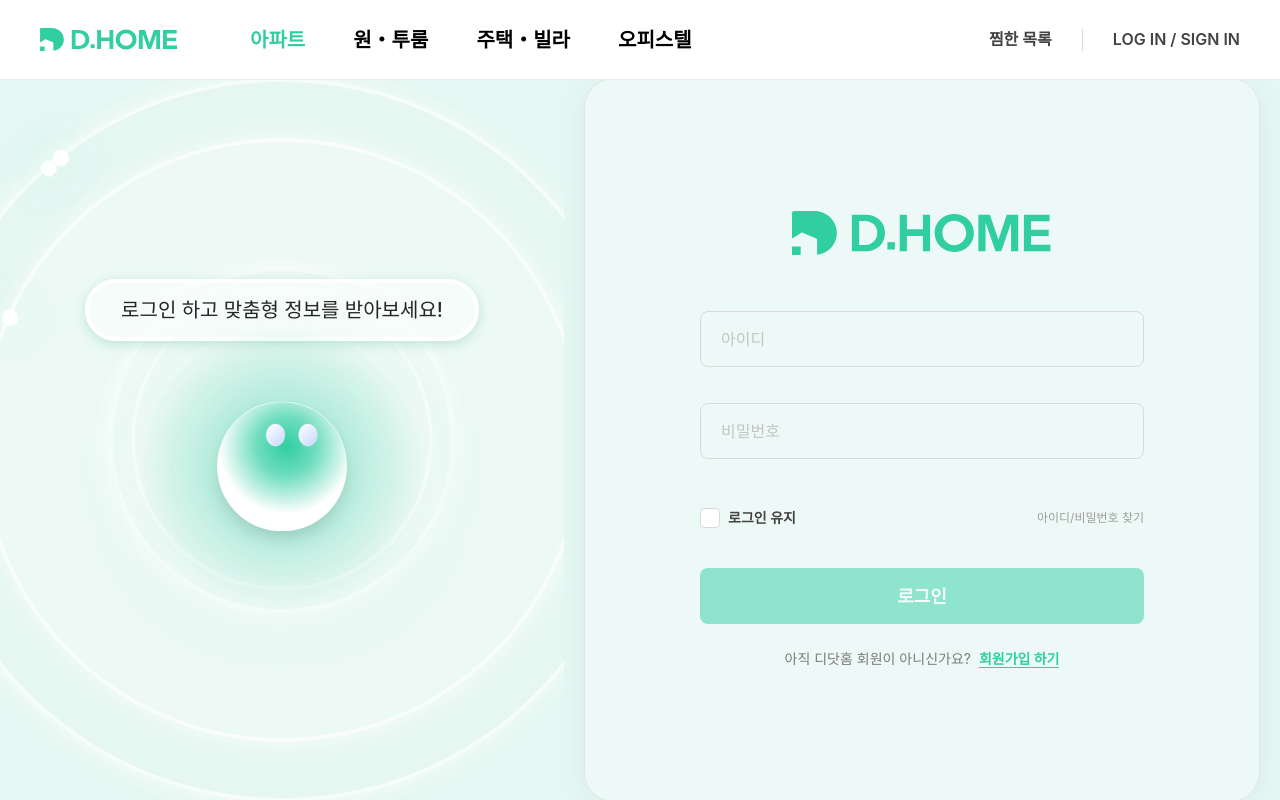
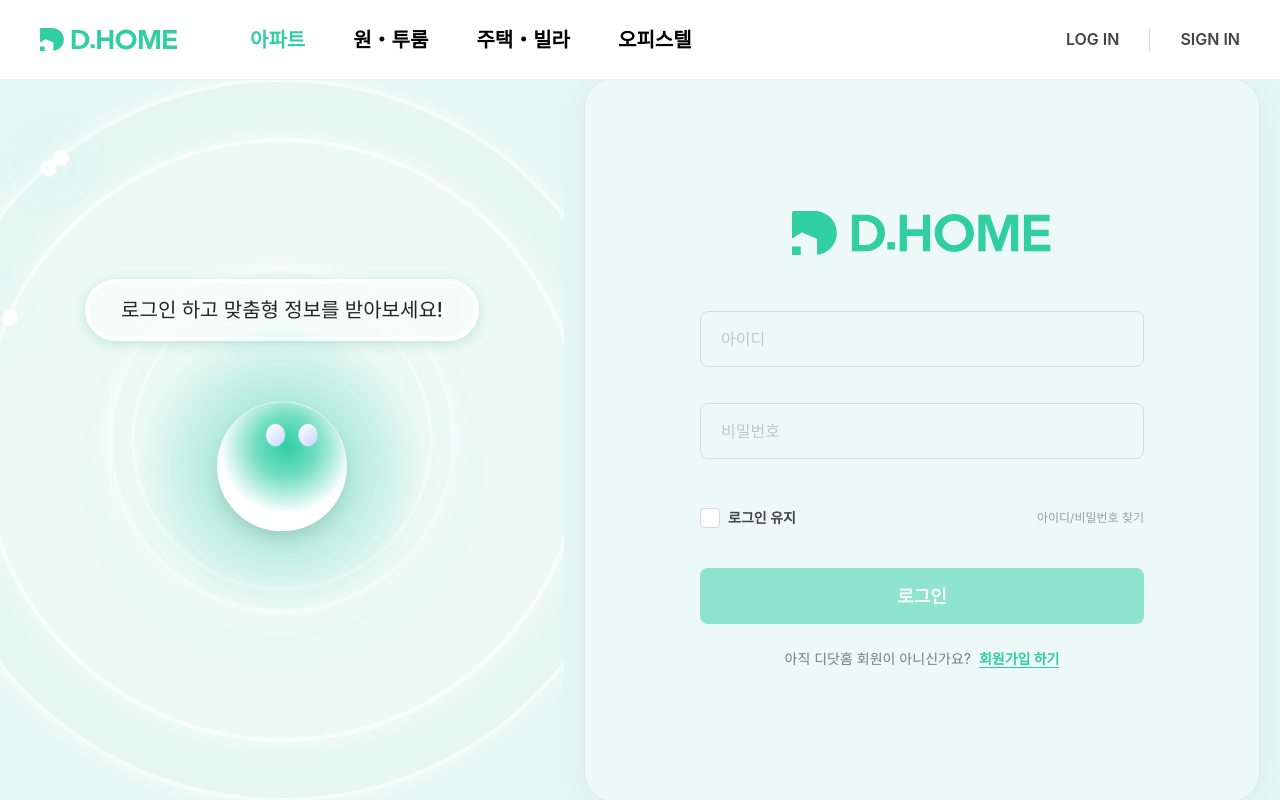
Before and after one commit to D-ingle/frontend, a Next.js app: page /login in a window 1280 px wide. Built offline with nearby package versions, Linux system fonts and the light colour scheme; no server answers; a web font is replaced by a local one.

Commit message:
feat:로그인/로그아웃 기능 완전 구현
-상태에 따른 Navbar UI 변경
-zustand persist 기반 구현
-response body . request body type 구체화

```diff
--- a/app/components/layout/Navbar.tsx
+++ b/app/components/layout/Navbar.tsx
@@ -4,13 +4,35 @@
 import Image from "next/image";
 import Link from "next/link";
 import { cn } from "@/app/lib/utils";
+import { useEffect, useState } from "react";
+import { useUserStore } from "@/app/store/userStore";
+import { logoutAction } from "@/app/login/actions";
+import { useRouter } from "next/navigation";
 
 export default function Navbar() {
+  const router = useRouter();
+  const { user, clearUser } = useUserStore();
+  const [mounted, setMounted] = useState(false);
+
+  // hydration 에러 방지 (client-side의 localStorage 데이터가 서버 렌더링 결과와 다를 수 있음)
+  useEffect(() => {
+    setMounted(true);
+  }, []);
+
+  const handleLogout = async () => {
+    const res = await logoutAction();
+    if (res.success) {
+      clearUser(); // Zustand 스토어 비우기
+      router.push("/");
+      router.refresh();
+    }
+  };
+
   const menuItems = [
-    { label: "아파트", href: "/apt" },
-    { label: "원・투룸", href: "/room" },
-    { label: "주택・빌라", href: "/house" },
-    { label: "오피스텔", href: "/officetel" },
+    { label: "아파트", href: "/map" },
+    { label: "원・투룸", href: "/map" },
+    { label: "주택・빌라", href: "/map" },
+    { label: "오피스텔", href: "/map" },
   ];
 
   return (
@@ -48,21 +70,44 @@
 
       {/* Right Menu */}
       <div className="flex items-center gap-7.5">
+        {mounted && user ? (
+          <>
             {/* 찜한 목록 */}
             <button className="font-semibold text-[#434343] leading-[1.1] text-[16px] hover:text-black transition-colors">
               찜한 목록
             </button>
-
-        {/* Divider */}
             <div className="bg-border-1 h-5.5 w-px" />
-
-        {/* Log in / Sign in */}
+            <span className="font-semibold text-[#434343] text-[16px]">
+              <span className="text-[#30CEA1]">{user.username}</span> 님
+              안녕하세요!
+            </span>
+            <div className="bg-border-1 h-5.5 w-px" />
+            <button
+              onClick={handleLogout}
+              className="font-semibold text-[#434343] leading-[1.1] text-[16px] hover:text-black transition-colors"
+            >
+              LOG OUT
+            </button>
+          </>
+        ) : (
+          <>
+            {/* Log in */}
+            <Link
+              href="/login"
+              className="font-semibold text-[#434343] leading-[1.1] uppercase text-[16px] hover:text-black transition-colors"
+            >
+              Log in
+            </Link>
+            <div className="bg-border-1 h-5.5 w-px" />
+            {/* Sign in */}
             <Link
               href="/signup"
               className="font-semibold text-[#434343] leading-[1.1] uppercase text-[16px] hover:text-black transition-colors"
             >
-          Log in / Sign in
+              Sign in
             </Link>
+          </>
+        )}
       </div>
     </nav>
   );
--- a/app/login/actions.ts
+++ b/app/login/actions.ts
@@ -44,8 +44,9 @@
     return {
       success: true,
       user: {
-        userId: response.data.userId,
-        username: response.data.username,
+        username: response.data.user.userName,
+        preferredType: response.data.user.propertyType,
+        preferredConditions: response.data.user.preferredConditions,
       },
     };
   } catch (error: unknown) {
@@ -58,3 +59,13 @@
     };
   }
 }
+
+/**
+ * 로그아웃 서버 액션
+ * - 저장된 토큰 쿠키를 삭제합니다.
+ */
+export async function logoutAction() {
+  const cookieStore = await cookies();
+  cookieStore.delete("accessToken");
+  return { success: true };
+}
--- a/app/login/page.tsx
+++ b/app/login/page.tsx
@@ -11,6 +11,7 @@
 import { loginAction } from "./actions";
 import { useMutation } from "@tanstack/react-query";
 import { useRouter } from "next/navigation";
+import { useUserStore } from "../store/userStore";
 
 /**
  * 로그인 페이지
@@ -19,6 +20,7 @@
  */
 const LoginPage = () => {
   const router = useRouter();
+  const { setUser } = useUserStore();
   const [stayLoggedIn, setStayLoggedIn] = useState(false);
 
   const {
@@ -33,7 +35,14 @@
   const { mutate, isPending } = useMutation({
     mutationFn: loginAction,
     onSuccess: (res) => {
-      if (res.success) {
+      if (res.success && res.user) {
+        // Zustand 스토어에 유저 정보 저장 (localStorage에 자동 반영됨)
+        setUser({
+          username: res.user.username,
+          preferredType: res.user.preferredType,
+          preferredConditions: res.user.preferredConditions,
+        });
+
         // 로그인 성공 시 메인 또는 지도 페이지로 이동
         router.push("/map");
         router.refresh();
--- /dev/null
+++ b/app/store/userStore.ts
@@ -0,0 +1,45 @@
+import { create } from "zustand";
+import { persist, createJSONStorage } from "zustand/middleware";
+
+/**
+ * 유저 정보 인터페이스
+ * - username: 사용자 이름
+ * - preferredType: 선호하는 주거 형태
+ * - preferredConditions: 선호하는 주거 조건 (ID 배열)
+ */
+interface User {
+  username: string;
+  preferredType: string;
+  preferredConditions: number[];
+}
+
+/**
+ * Zustand 스토어 상태 인터페이스
+ * - user: 현재 로그인한 유저 정보 (없으면 null)
+ * - setUser: 유저 정보를 저장하는 함수
+ * - clearUser: 유저 정보를 삭제(로그아웃)하는 함수
+ */
+interface UserState {
+  user: User | null;
+  setUser: (user: User) => void;
+  clearUser: () => void;
+}
+
+/**
+ * 전역 유저 스토어 (Zustand + Persist)
+ * - persist 미들웨어를 사용하여 localStorage에 자동 저장됩니다.
+ * - 새로고침해도 데이터가 유지됩니다.
+ */
+export const useUserStore = create<UserState>()(
+  persist(
+    (set) => ({
+      user: null,
+      setUser: (user) => set({ user }),
+      clearUser: () => set({ user: null }),
+    }),
+    {
+      name: "dhome-user-storage", // localStorage에 저장될 키 이름
+      storage: createJSONStorage(() => localStorage), // 저장소로 localStorage 사용
+    },
+  ),
+);
--- a/package.json
+++ b/package.json
@@ -24,7 +24,8 @@
     "react-hook-form": "^7.71.1",
     "react-kakao-maps-sdk": "^1.2.0",
     "tailwind-merge": "^3.4.0",
-    "zod": "^4.3.6"
+    "zod": "^4.3.6",
+    "zustand": "^5.0.11"
   },
   "devDependencies": {
     "@tailwindcss/postcss": "^4",
--- a/shared/api/auth.ts
+++ b/shared/api/auth.ts
@@ -16,10 +16,12 @@
 export interface LoginResponse {
   success: boolean;
   data?: {
-    accessToken: string;
-    refreshToken: string;
-    userId: string;
-    username: string;
+    token: string;
+    user: {
+      userName: string;
+      propertyType: string;
+      preferredConditions: number[];
+    };
   };
   error?: {
     message: string;
```
Also changed, not shown: 1 other file (tests, documents, lock files or other folders). Lines whose indentation alone changed are shown as unchanged.
